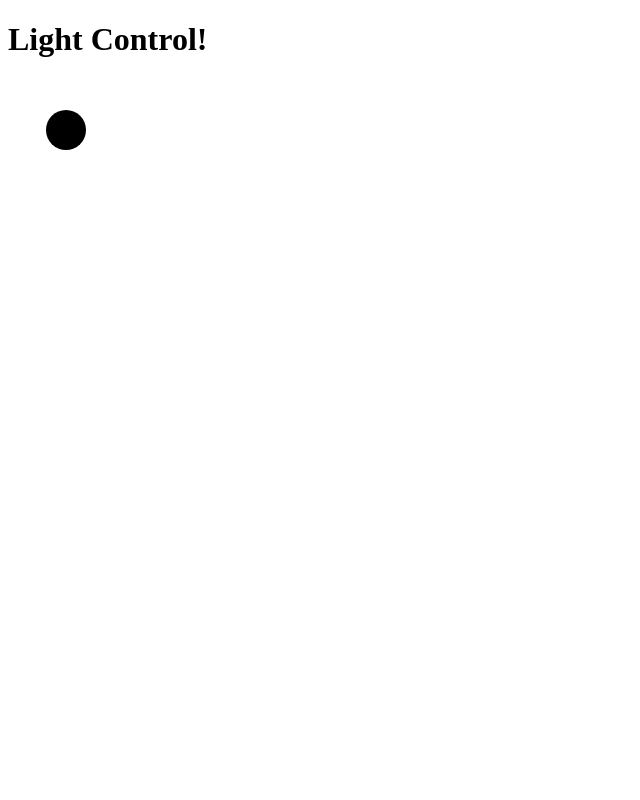
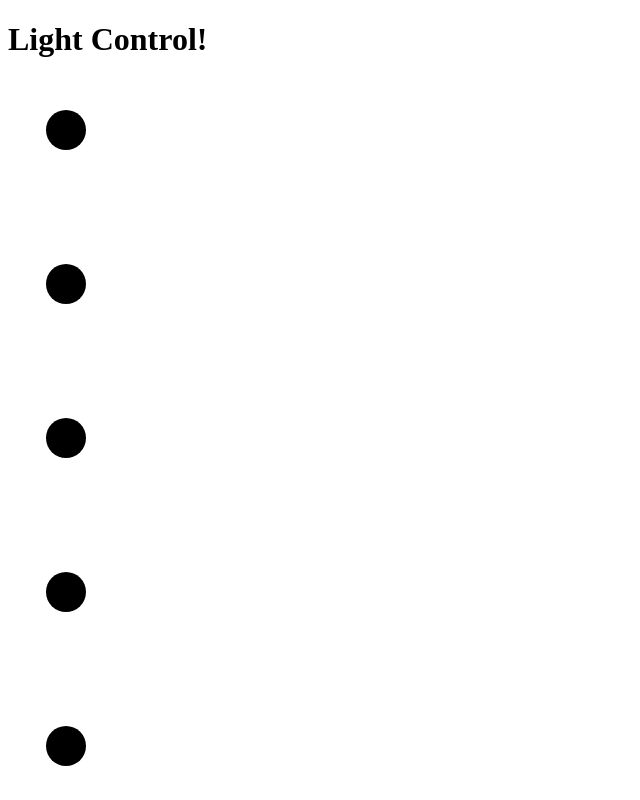
Before and after one commit to justintconroy/LightControl, a React (Create React App) app in the folder light-control-client/: page / in a window 1280 px wide. Shown: the top 800 px of the page, without its empty margins (0-640 px from the left). Built offline with nearby package versions, Linux system fonts and the light colour scheme.

Commit message:
Something that looks like a strand.

```diff
--- a/light-control-client/src/components/light.tsx
+++ b/light-control-client/src/components/light.tsx
@@ -1,7 +1,10 @@
 import * as React from "react";
 import { Color, ColorResult, SketchPicker } from "react-color";
 
-interface ILightProps {}
+export interface ILightProps {
+  color: Color;
+  isSelected: boolean;
+}
 interface ILightState {
   color: Color;
   isSelected: boolean;
--- /dev/null
+++ b/light-control-client/src/components/strand.tsx
@@ -0,0 +1,26 @@
+import * as React from "react";
+import { ILightProps, Light } from "./light";
+
+interface IStrandProps {}
+interface IStrandState {
+  lights: ILightProps[];
+}
+
+export class Strand extends React.Component<IStrandProps, IStrandState> {
+  constructor(props: IStrandProps) {
+    super(props);
+    this.state = {
+      lights: Array(50).fill({ Color: "#000000", isSelected: false }),
+    };
+  }
+
+  render() {
+    return (
+      <div>
+        {this.state.lights.map((light) => {
+          return <Light color={light.color} isSelected={light.isSelected} />;
+        })}
+      </div>
+    );
+  }
+}
--- a/light-control-client/src/index.tsx
+++ b/light-control-client/src/index.tsx
@@ -1,6 +1,6 @@
 import * as React from "react";
 import ReactDOM from "react-dom";
-import { Light } from "./components/light";
+import { Strand } from "./components/strand";
 
 function App() {
   return (
@@ -10,7 +10,7 @@ function App() {
       </header>
       <body>
         <div>
-          <Light />
+          <Strand />
         </div>
       </body>
     </div>
```
